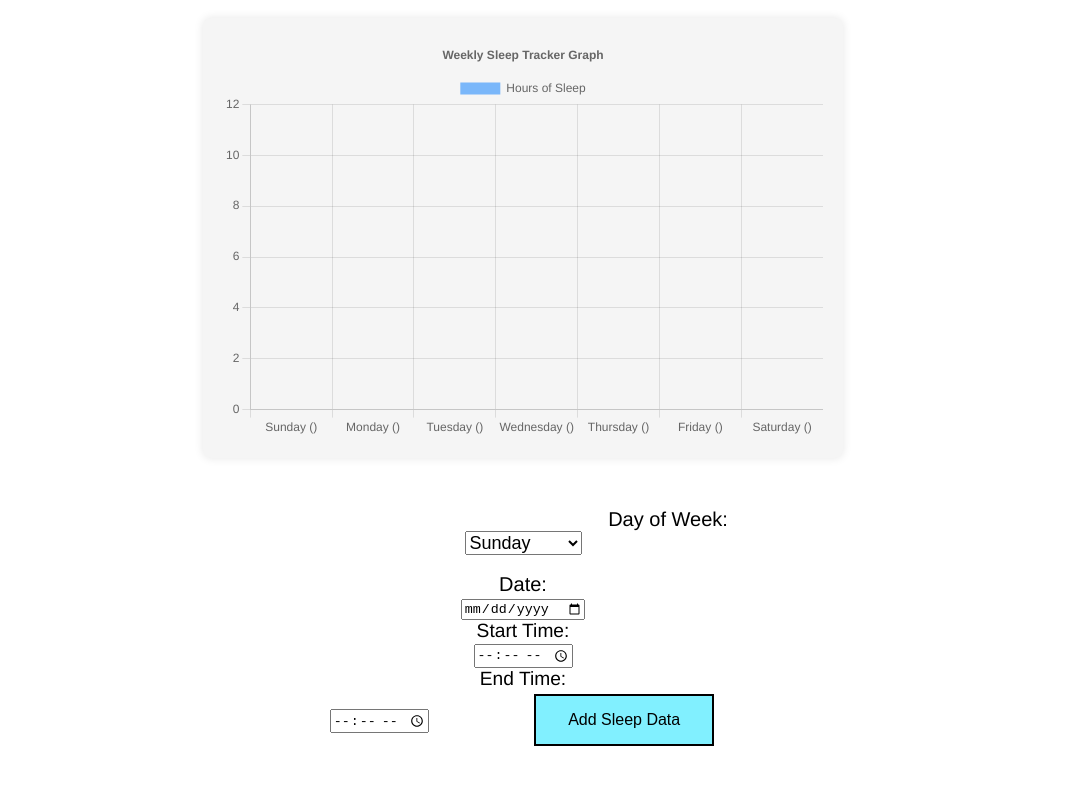
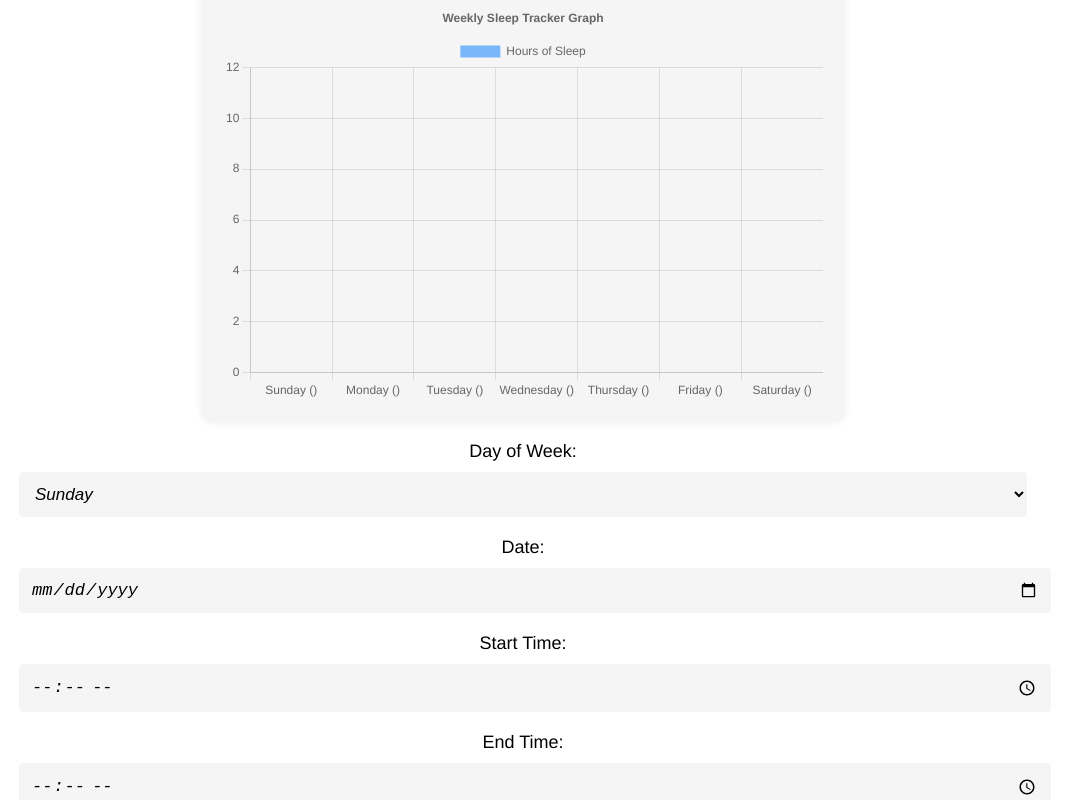
Before and after one commit to fkarim12/Evexia, a plain HTML site: page sleepTracker.html in a window 1280 px wide. Shown: the top 800 px of the page, without its empty margins (117-1184 px from the left). Drawn offline with nearby package versions, Linux system fonts and the light colour scheme.

Commit message:
updated functionality and css of sleep

```diff
--- a/sleep.css
+++ b/sleep.css
@@ -10,33 +10,37 @@
     margin: 4px 2px;
     cursor: pointer;
     border: 2px solid black;
-    margin-left: 100px;
+
+    margin-bottom: 25px;
   }
 
-body {
-    text-align: center;
-    font-size: larger;
+  #enter:hover {
+    background: linear-gradient(135deg, #0056b3, #1e4f79);
 }
 
-input[type=text] {
-    padding: 3px 7px;
-    margin: 10px 0;
-    box-sizing: border-box;
+body {
+  display: flex;
+  justify-content: center;
+  min-height: 100vh;
+  margin: 0;
+  padding: 0;
 }
 
-#dayOfWeek{
-  font-size: 18px;
-  margin-bottom: 18px;
+label{
+  font-size: large;
 }
 
-#dayLabel{
-  margin-left: 290px;
-  font-size: 20px;
-}
-
-#dateLabel{
-  font-size: 20px;
-  margin-bottom: 50px;
+select, input[type="date"], input[type="time"] {
+  width: 100%;
+  padding: 12px;
+  font-size: 17px;
+  border: none;
+  font-style: italic;
+  background-color: rgba(154, 152, 152, 0.1);
+  border-radius: 4px;
+  margin-bottom: 20px;
+  margin-top: 10px;
+  outline: none;
 }
 
 form {
@@ -53,12 +57,30 @@ form {
   border-radius: 8px;
   box-shadow: 0 0 10px rgba(0, 0, 0, 0.1);
   text-align: center;
-  margin-bottom: 50px;
+  margin-top: 70px;
   width: 80%;
   height: 400px;
 }
 
+#startSelect, #endSelect{
+  margin-left: 20px;
+}
 
 #endTime{
   margin-bottom: 50px;
 }
+
+@keyframes chartAnimation {
+  0% {
+      transform: scaleY(0);
+      opacity: 0;
+  }
+  100% {
+      transform: scaleY(1);
+      opacity: 1;
+  }
+}
+
+#sleepTrackerChart {
+  animation: chartAnimation 1s ease-out; /* Apply animation on chart load */
+}
```
Also changed, not shown: sleep.js (deleted, +0 -25 lines), 1 other file.
